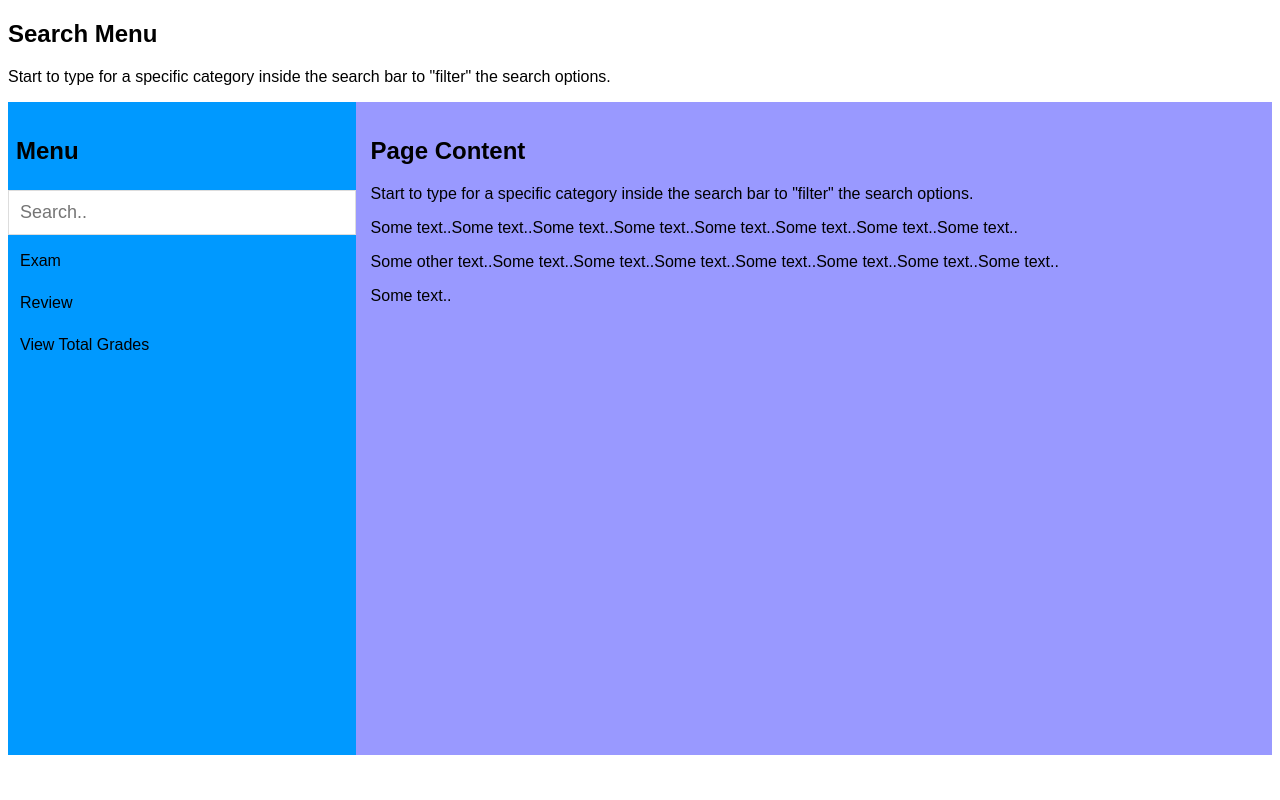
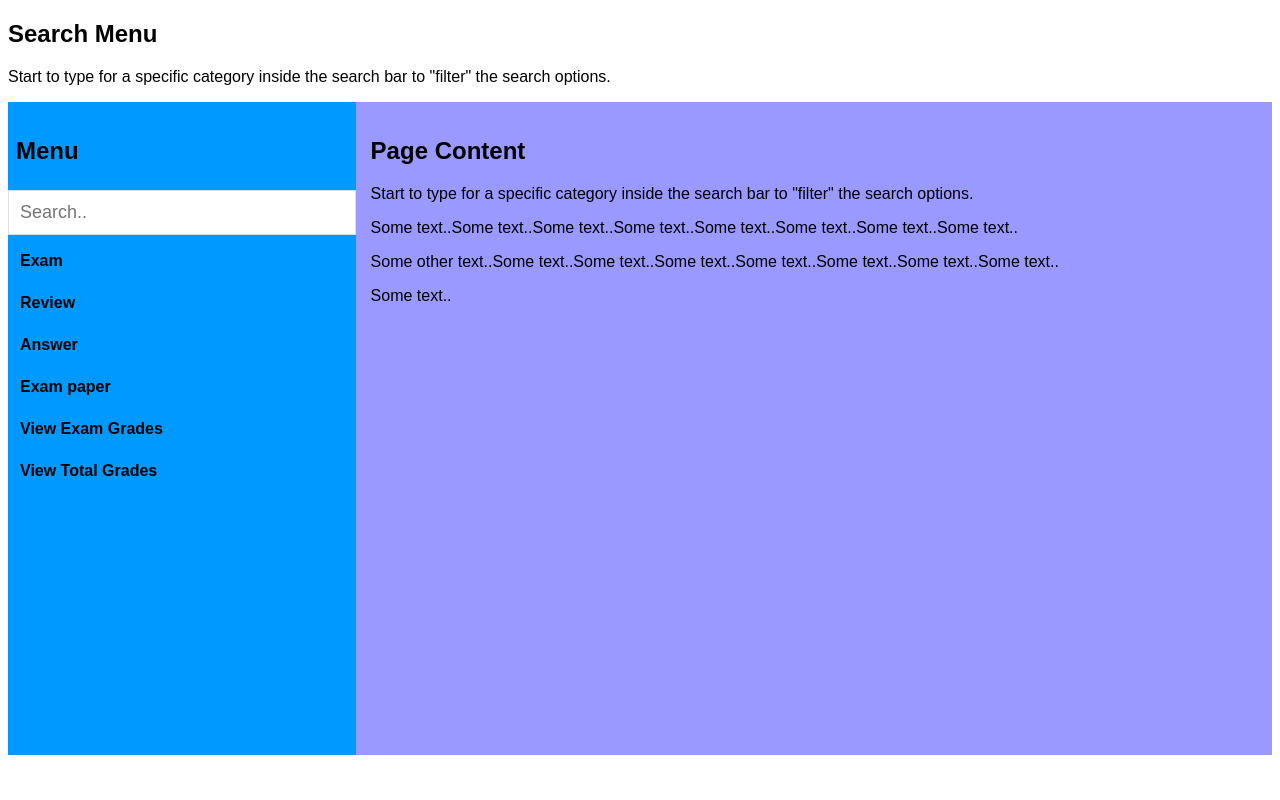
Before and after one commit to tnhuan1802/Multiple-Choice-System, a Flask app: template templates/student.html in a window 1280 px wide. Run offline with Flask 2, Linux system fonts and the light colour scheme; the template is opened without the code that fills it, so the values that code supplies are empty; some libraries are stand-ins or nearby versions.

Commit message:
6/8 queries

```diff
--- a/app.py
+++ b/app.py
@@ -1,6 +1,8 @@
 from flask import Flask, render_template, request, redirect
 from flask_mysqldb import MySQL
 from student import student
+from mysql import database
+from user import User
 app = Flask(__name__)
 
 
@@ -10,21 +12,29 @@ app.config['MYSQL_PASSWORD'] = 'trannguyen121223'
 app.config['MYSQL_DB'] = 'fabric_database'
 
 mysql = MySQL(app)
+database.mysql = mysql
 
 @app.route("/HomePage", methods = ['GET', 'POST'])
 def loggin():
     if request.method == "POST":
         app.register_blueprint(student)
-        # info = request.form
-        # userName = info['uname']
-        # password = info['psw']
-        # cur = mysql.connection.cursor()
-        # cur.execute("INSERT INTO employee VALUES (%s, %s, %s, %s, %s, %s)", ('TH0006969', 'Tran', 'Huan', 'Other', '158, Ly Thuong Kiet, Quan 10, Ho Chi Minh', '01234567891'))
-        # mysql.connection.commit()
-        # cur.close()
+        info = request.form
+        userName = info['uname']
+        password = info['psw']
+        user = checkValidUser(userName, password)
+        if len(user) == 0:
+            return render_template('login.html', valid = False)
+        user = User(user[0][0], user[0][1], user[0][2], user[0][3], userName, password)
         return redirect('/HomePage/student')
     return render_template('login.html')
 
+def checkValidUser(userName, password):
+    cur = database.mysql.connection.cursor()
+    cur.execute("SELECT * FROM users WHERE username = %s AND userpassword = %s", (userName, password))
+    data = cur.fetchall()
+    database.mysql.connection.commit()
+    cur.close()
+    return data
 
 if __name__ == "__main__":
     app.run()
--- /dev/null
+++ b/mysql.py
@@ -0,0 +1,2 @@
+class database:
+    mysql = None
--- a/static/student.css
+++ b/static/student.css
@@ -172,3 +172,25 @@ body {
     text-align: left;
     padding: 8px;
   }
+  .grade-popup {
+    display: none; /* Hidden by default */
+    position: fixed; /* Stay in place */
+    z-index: 1; /* Sit on top */
+    left: 0%;
+    top: 0%;
+    width: 100%; /* Full width */
+    height: 100%; /* Full height */
+    overflow: auto; /* Enable scroll if needed */
+    background-color: rgb(0,0,0); /* Fallback color */
+    background-color: rgba(0,0,0,0.4); /* Black w/ opacity */
+  }
+  .grade-content {
+    background-color: #fefefe;
+    margin: 10% auto; /* 15% from the top and centered */
+    position: relative;
+    padding: 20px;
+    border: 1px solid #888;
+    border-radius: 15px;
+    width: 15%; /* Could be more or less, depending on screen size */
+    height: 20%;
+  }
--- a/templates/login.html
+++ b/templates/login.html
@@ -18,6 +18,9 @@
 
                 <label for="psw"><b>Password</b></label>
                 <input type="password" placeholder="Enter Password" name="psw" required>
+                {%if valid == False %}
+                <p style="display: inline-block; color: red;">Incorrect username or password</p>
+                {%endif%}
                 <button type="submit">Login</button>
                 <label>
                   <input type="checkbox" checked="checked" name="remember"> Remember me
--- a/templates/student.html
+++ b/templates/student.html
@@ -14,17 +14,24 @@
     <h2>Menu</h2>
     <input type="text" id="mySearch" onkeyup="myFunction()" placeholder="Search.." title="Type in a category">
     <ul id="myMenu">
-      <li><button type="button" id = "exam" onclick="popup()">Exam</button></li>
-      <li><button type="button" id = "review" onclick="popup()">Review</button></li>
-      <li><button type="button" id = "total-grade" onclick="popup()">View Total Grades</button></li>
+      <li><button type="button" id = "exam" onclick="popup()"><b>Exam</b></button></li>
+      <li><button type="button" id = "review" onclick="popup()"><b>Review</b></button></li>
+      <li><button type="button" id = "view-ans" onclick="popup()"><b>Answer</b></button></li>
+      <li><button type="button" id = "view-paper" onclick="popup()"><b>Exam paper</b></button></li>
+      <li><button type="button" id = "exam-grade" onclick="popup()"><b>View Exam Grades</b></button></li>
+      <li><button type="button" id = "total-grade" onclick="popup()"><b>View Total Grades</b></button></li>
     </ul>
   </div>
-  {%if choice == "exam" or choice == "review"%}
+  {%if choice == "exam" or choice == "review" or choice == "view-ans" or choice == "view-paper"%}
   <div class="right" style="background-color:#9999FF;">
     {%if choice == "exam" %}
     <h2>Exam</h2>
+    {%elif choice == "review"%}
+    <h2>Review Test</h2>
+    {%elif choice == "view-paper"%}
+    <h2>Exam Paper</h2>
     {%else%}
-    <h2>Review Test</h2>
+    <h2>Test Answer</h2>
     {%endif%}
     <div class="questions" style="background-color: white;">
     <nav>
@@ -43,7 +50,9 @@
     </ol>
     </nav>
     </div>
+    {% if choice == "exam" %}
     <button type="submit" value="submission" class = "submit" name="choice">Submit</button>
+    {%endif%}
   </div>
   {%elif choice == "total-grade"%}
   <div class='right' style="background-color:#9999FF;"">
@@ -79,6 +88,19 @@
     <p>Some other text..Some text..Some text..Some text..Some text..Some text..Some text..Some text..</p>
     <p>Some text..</p>
   </div>
+  {%if choice == "exam-grade"%}
+  <div id="grade-popup" class="grade-popup" style="display: block;">
+    <div class="grade-content" >
+      <span class="close">&times;</span>
+      <p><b>View Grades</b></p>
+      <span style="float: left;"><b>Subject</b></span><span style="float: right; white-space: pre;">{{questions[0][1]}}</span>
+      <p><br></p>
+      <span style="float: left;"><b>Test Code</b></span><span style="float: right;">{{questions[0][2]}}</span>
+      <p><br></p>
+      <span style="float: left;"><b>Grades</b></span><span style="float: right;">{{questions[0][3]}}</span>
+    </div>
+  </div>
+  {%endif%}
   {%endif%}
 </div>
 <div id="myModal" class="modal">
@@ -96,7 +118,7 @@
       <label for="textCode"><b>Test Code</b></label>
       <input type="text" placeholder="Text Code" name="textCode">
     </div>
-    <button type="submit" class="join" value="exam" name="choice">Join Quiz</button>
+    <button type="submit" class="join" value="exam" name="choice">OK</button>
   </div>
 
 </div>
@@ -105,13 +127,19 @@
 <script>
   var btn = document.getElementById("exam");
   var viewBtn = document.getElementById("review");
+  var ansBtn = document.getElementById("view-ans");
+  var paperBtn = document.getElementById("view-paper");
+  var viewGradeBtn = document.getElementById('exam-grade')
   var viewTotalBtn = document.getElementById('total-grade')
   var span = document.getElementsByClassName("close")[0];
   var modal = document.getElementById("myModal")
+  var gradePopup = document.getElementById("grade-popup")
   var modalContent = document.getElementsByClassName('modal-content')[0]
   var testCode = document.getElementsByClassName('test-code')[0];
   var join = document.getElementsByClassName('join')[0];
   var subject = document.getElementsByClassName('subject')[0]
+  var subBtn = document.getElementsByClassName('submit')[0]
+
   btn.onclick = function() {
     modalContent.style.height = "25%";
     testCode.style.display = 'none';
@@ -128,6 +156,30 @@
     join.setAttribute('value', "review")
     modal.style.display = "block";
   }
+  ansBtn.onclick = function(){
+    modalContent.style.height = "33%";
+    testCode.style.display = 'inline';
+    subject.style.display = 'inline';
+    join.style.top = '80%';
+    join.setAttribute('value', "view-ans")
+    modal.style.display = "block";
+  }
+  paperBtn.onclick = function(){
+    modalContent.style.height = "33%";
+    testCode.style.display = 'inline';
+    subject.style.display = 'inline';
+    join.style.top = '80%';
+    join.setAttribute('value', "view-paper")
+    modal.style.display = "block";
+  }
+  viewGradeBtn.onclick = function(){
+    modalContent.style.height = "25%";
+    testCode.style.display = 'none';
+    subject.style.display = 'inline';
+    join.style.top = '80%';
+    join.setAttribute('value', "exam-grade")
+    modal.style.display = "block";
+  }
   viewTotalBtn.onclick = function(){
     modalContent.style.height = "20%";
     testCode.style.display = 'none';
@@ -138,10 +190,12 @@
   }
   span.onclick = function() {
     modal.style.display = "none";
+    gradePopup.style.display = "none";
   }
   window.onclick = function(event) {
-    if (event.target == modal) {
+    if (event.target == modal || event.target == gradePopup) {
       modal.style.display = "none";
+      gradePopup.style.display = "none";
     }
   }
 </script>
@@ -164,21 +218,5 @@
     }
 </script>
 
-<script>
-  function createTable(totalGrade){
-    var table = document.getElementsByClassName('table-area')
-    for (var i = 0; i < totalGrade.length; i++){
-      var tr = document.createElement('tr');
-      tr.appendChild(document.createElement('td'));
-      tr.appendChild(document.createElement('td'));
-      tr.appendChild(document.createElement('td'));
-      tr.cells[0].appendChild(totalGrade[0][1])
-      tr.cells[1].appendChild(totalGrade[0][2])
-      tr.cells[2].appendChild(totalGrade[0][3])
-      table.appendChild(tr)
-    }
-  }
-</script>
-
 </body>
 </html>
```
Also changed, not shown: student.py (+12 -3 lines), user.py (added, +8 -0 lines).
